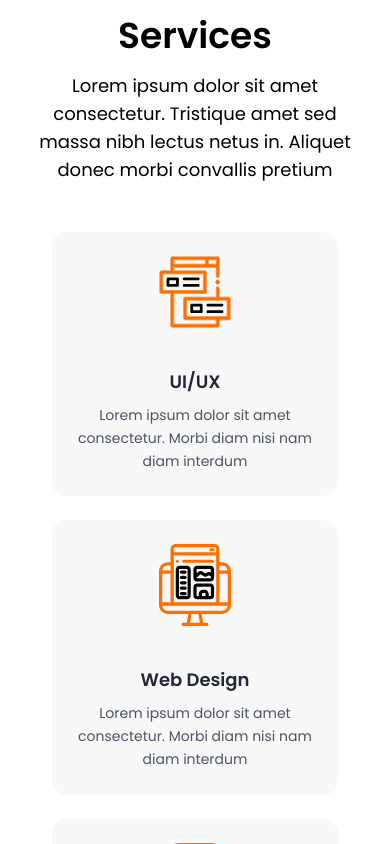
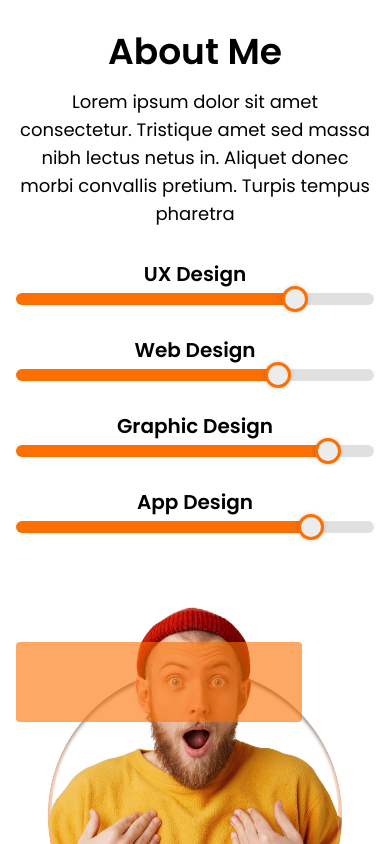
Before and after one commit to KhaledAhmed2004/Potential-task, a React (Vite) app: page / in a window 390 px wide. Shown: the top 844 px of the page. Built offline with nearby package versions, Linux system fonts and the light colour scheme.

Commit message:
feat: make the about me section responsive

```diff
--- a/src/App.tsx
+++ b/src/App.tsx
@@ -12,7 +12,7 @@ function App() {
     <div className="bg-white dark:bg-[#1E1E1E]">
       {/* <Navbar /> */}
       {/* <Hero /> */}
-      {/* <AboutMe /> */}
+      <AboutMe />
       <Services />
       {/* <MyProjects /> */}
       {/* <Testimonials /> */}
--- a/src/components/ui/AboutMe.tsx
+++ b/src/components/ui/AboutMe.tsx
@@ -3,26 +3,26 @@ import PrograssRange from "../prograss-range/ProgressRange";
 
 const AboutMe = () => {
   return (
-    <div className="max-w-7xl mx-auto flex justify-center items-center gap-36 h-screen bg-white dark:bg-[#1E1E1E]">
+    <div className="max-w-7xl mx-auto flex flex-col lg:flex-row justify-center items-center gap-16 lg:gap-36 px-4 py-8 h-auto bg-white dark:bg-[#1E1E1E]">
       {/* Right Side: Profile Image */}
-      <div className="w-[40%] flex flex-col justify-center gap-9">
+      <div className="w-full lg:w-[40%] flex justify-center mb-8 lg:mb-0 order-2 lg:order-1">
         {/* Profile Image */}
-        <div className="relative">
+        <div className="relative w-full max-w-[370px] h-full">
           <img
             src={aboutMeImage}
             alt="Profile"
-            className="w-full h-full object-cover"
+            className="w-full h-full object-cover rounded-lg"
           />
-
-          <div className="absolute bg-[#FD6F0099] p-3 rounded top-[78px] w-[370px] h-[80px] left-[50px]"></div>
+          <div className="absolute bg-[#FD6F0099] p-3 rounded top-[38px] left-[5x] w-[80%] md:w-[370px] h-[80px]"></div>
         </div>
       </div>
+
       {/* Left Side: Profile Info */}
-      <div className="w-[60%]">
-        <h1 className="text-black dark:text-white text-6xl font-semibold">
+      <div className="w-full lg:w-[60%] text-center lg:text-left order-1 lg:order-2">
+        <h1 className="text-black dark:text-white text-4xl lg:text-6xl font-semibold">
           About Me
         </h1>
-        <p className="mt-4 text-black dark:text-white text-xl font-normal">
+        <p className="mt-4 text-black dark:text-white text-lg lg:text-xl font-normal">
           Lorem ipsum dolor sit amet consectetur. Tristique amet sed massa nibh
           lectus netus in. Aliquet donec morbi convallis pretium. Turpis tempus
           pharetra
@@ -32,7 +32,7 @@ const AboutMe = () => {
         <div className="mt-8 space-y-6">
           {/* UX Design */}
           <div>
-            <h2 className="text-black dark:text-white text-2xl font-semibold">
+            <h2 className="text-black dark:text-white text-xl lg:text-2xl font-semibold">
               UX Design
             </h2>
             <PrograssRange value={80} />
@@ -40,7 +40,7 @@ const AboutMe = () => {
 
           {/* Web Design */}
           <div>
-            <h2 className="text-black dark:text-white text-2xl font-semibold">
+            <h2 className="text-black dark:text-white text-xl lg:text-2xl font-semibold">
               Web Design
             </h2>
             <PrograssRange value={75} />
@@ -48,7 +48,7 @@ const AboutMe = () => {
 
           {/* Graphic Design */}
           <div>
-            <h2 className="text-black dark:text-white text-2xl font-semibold">
+            <h2 className="text-black dark:text-white text-xl lg:text-2xl font-semibold">
               Graphic Design
             </h2>
             <PrograssRange value={90} />
@@ -56,7 +56,7 @@ const AboutMe = () => {
 
           {/* App Design */}
           <div>
-            <h2 className="text-black dark:text-white text-2xl font-semibold">
+            <h2 className="text-black dark:text-white text-xl lg:text-2xl font-semibold">
               App Design
             </h2>
             <PrograssRange value={85} />
--- a/src/components/ui/Hero.tsx
+++ b/src/components/ui/Hero.tsx
@@ -1,3 +1,74 @@
+// import FacebookIcon from "../../assets/icons/FacebookIcon";
+// import InstagramIcon from "../../assets/icons/InstagramIcon";
+// import LinkedInIcon from "../../assets/icons/LinkedInIcon";
+// import TwitterIcon from "../../assets/icons/TwitterIcon";
+// import heroImage from "../../assets/images/hero-image.png";
+// import LinkedInIconDark from "../../assets/icons/LinkedInIconDark";
+// import FacebookIconDark from "../../assets/icons/FacebookIconDark";
+// import TwitterIconDark from "../../assets/icons/TwitterIconDark";
+// import InstagramIconDark from "../../assets/icons/InstagramIconDark";
+
+// const Hero = () => {
+//   return (
+//     <div className="bg-white dark:bg-[#1E1E1E] max-w-7xl mx-auto flex justify-center items-center gap-36 h-screen">
+//       {/* Left Side: Profile Info */}
+//       <div className="w-[60%]">
+//         <h1 className="text-black dark:text-white text-2xl font-semibold">
+//           Hi I am
+//         </h1>
+//         <h2 className="text-4xl font-semibold text-[#FD6F00] mt-4">
+//           Muhammad Umair
+//         </h2>
+//         <div>
+//           <p className="text-black dark:text-white text-8xl font-bold mt-2">
+//             UI & UX
+//           </p>
+//           <p className="text-black dark:text-white text-8xl font-bold mt-2 pl-[10%]">
+//             Designer
+//           </p>
+//         </div>
+//         <p className="mt-6 text-black dark:text-white text-xl">
+//           Lorem ipsum dolor sit amet consectetur. Tristique amet sed massa nibh
+//           lectus netus in. Aliquet donec morbi convallis pretium. Turpis tempus
+//           pharetra
+//         </p>
+//         <button className="mt-6 bg-[#FD6F00] text-white py-[12px] px-[54px] text-[22px] font-normal rounded-md">
+//           Hire Me
+//         </button>
+//       </div>
+//       {/* Right Side: Profile Image */}
+//       <div className="w-[40%] flex flex-col justify-center gap-9">
+//         {/* Profile Image */}
+//         <div className="relative">
+//           <img
+//             src={heroImage}
+//             alt="Profile"
+//             className="w-full h-full object-cover"
+//           />
+
+//           <div className="absolute bg-[#FD6F0099] p-3 rounded top-[78px] w-[370px] h-[80px] left-[50px]"></div>
+//         </div>
+//         {/* Social Media Icons */}
+//         <div className="flex gap-6 justify-center">
+//           {/* Light Mode Icon */}
+//           <FacebookIcon className="h-8 w-8 dark:hidden" />
+//           <TwitterIcon className="h-8 w-8 dark:hidden" />
+//           <InstagramIcon className="h-8 w-8 dark:hidden" />
+//           <LinkedInIcon className="h-8 w-8 dark:hidden" />
+//           {/* Dark Mode Icon */}
+//           <FacebookIconDark className="h-8 w-8 hidden dark:block" />
+//           <TwitterIconDark className="h-8 w-8 hidden dark:block" />
+//           <InstagramIconDark className="h-8 w-8 hidden dark:block" />
+//           <LinkedInIconDark className="h-8 w-8 hidden dark:block" />
+//         </div>
+//       </div>
+//     </div>
+//   );
+// };
+
+// export default Hero;
+
+
 import FacebookIcon from "../../assets/icons/FacebookIcon";
 import InstagramIcon from "../../assets/icons/InstagramIcon";
 import LinkedInIcon from "../../assets/icons/LinkedInIcon";
@@ -10,24 +81,24 @@ import InstagramIconDark from "../../assets/icons/InstagramIconDark";
 
 const Hero = () => {
   return (
-    <div className="bg-white dark:bg-[#1E1E1E] max-w-7xl mx-auto flex justify-center items-center gap-36 h-screen">
+    <div className="bg-white dark:bg-[#1E1E1E] max-w-7xl mx-auto flex flex-col lg:flex-row justify-center items-center gap-16 lg:gap-36 h-auto px-4 py-8">
       {/* Left Side: Profile Info */}
-      <div className="w-[60%]">
+      <div className="w-full lg:w-[60%] text-center lg:text-left">
         <h1 className="text-black dark:text-white text-2xl font-semibold">
           Hi I am
         </h1>
-        <h2 className="text-4xl font-semibold text-[#FD6F00] mt-4">
+        <h2 className="text-3xl lg:text-4xl font-semibold text-[#FD6F00] mt-4">
           Muhammad Umair
         </h2>
         <div>
-          <p className="text-black dark:text-white text-8xl font-bold mt-2">
+          <p className="text-5xl lg:text-8xl text-black dark:text-white font-bold mt-2">
             UI & UX
           </p>
-          <p className="text-black dark:text-white text-8xl font-bold mt-2 pl-[10%]">
+          <p className="text-5xl lg:text-8xl text-black dark:text-white font-bold mt-2 pl-12 lg:pl-[10%]">
             Designer
           </p>
         </div>
-        <p className="mt-6 text-black dark:text-white text-xl">
+        <p className="mt-6 text-black dark:text-white text-lg lg:text-xl">
           Lorem ipsum dolor sit amet consectetur. Tristique amet sed massa nibh
           lectus netus in. Aliquet donec morbi convallis pretium. Turpis tempus
           pharetra
@@ -36,20 +107,21 @@ const Hero = () => {
           Hire Me
         </button>
       </div>
+
       {/* Right Side: Profile Image */}
-      <div className="w-[40%] flex flex-col justify-center gap-9">
+      <div className="w-full lg:w-[40%] flex flex-col justify-center items-center lg:items-start gap-9">
         {/* Profile Image */}
-        <div className="relative">
+        <div className="relative w-full max-w-[370px]">
           <img
             src={heroImage}
             alt="Profile"
-            className="w-full h-full object-cover"
+            className="w-full h-full object-cover rounded-lg"
           />
+          <div className="absolute bg-[#FD6F0099] p-3 rounded top-[78px] left-[50px] w-[80%] md:w-[370px] h-[80px]"></div>
+        </div>
 
-          <div className="absolute bg-[#FD6F0099] p-3 rounded top-[78px] w-[370px] h-[80px] left-[50px]"></div>
-        </div>
         {/* Social Media Icons */}
-        <div className="flex gap-6 justify-center">
+        <div className="flex gap-6 justify-center lg:justify-start">
           {/* Light Mode Icon */}
           <FacebookIcon className="h-8 w-8 dark:hidden" />
           <TwitterIcon className="h-8 w-8 dark:hidden" />
```
